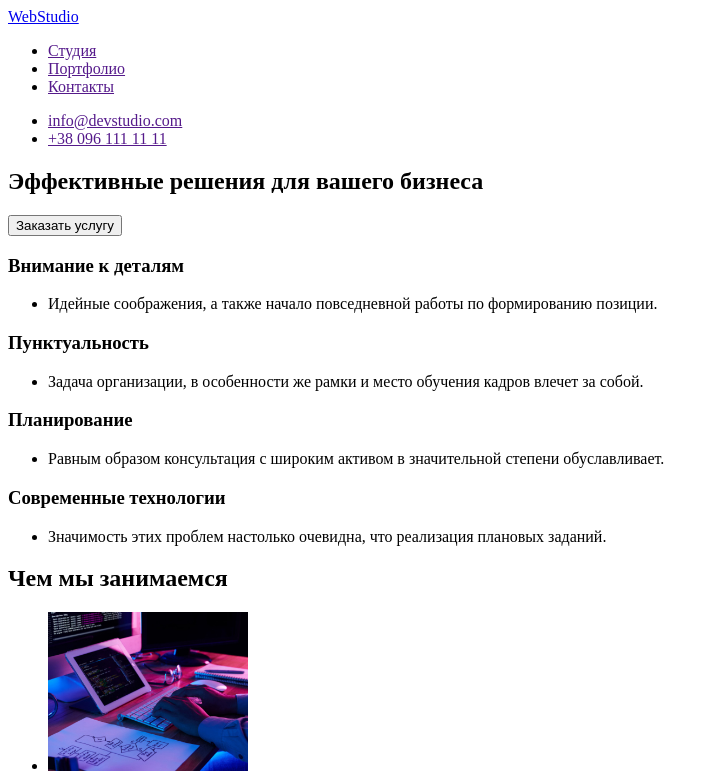
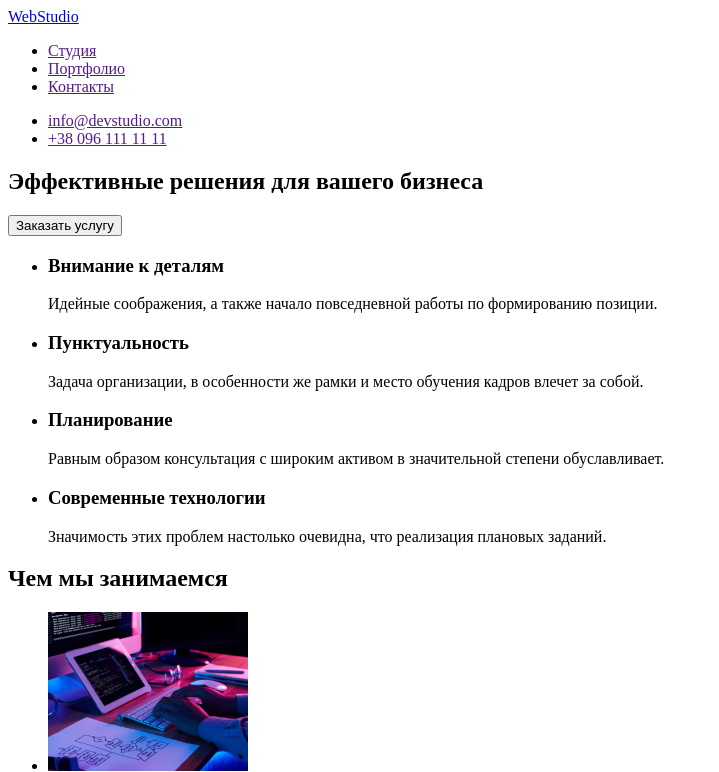
Before and after one commit to Sap4uk/goit-markup-hw-01, a plain HTML site: page homework1/index.html in a window 1280 px wide. Shown: the top 772 px of the page, without its empty margins (0-719 px from the left). Drawn offline with Linux system fonts and the light colour scheme.

Commit message:
add lists

```diff
--- a/homework1/index.html
+++ b/homework1/index.html
@@ -29,26 +29,37 @@
         </section>
 
         <section>
+            <ul>
+                <li>
+                <div>
+                    <h3>Внимание к деталям</h3>
+                </div>
+            <p>Идейные соображения, а также начало повседневной работы по формированию позиции.</p>
+               </li>
 
-                <h3>Внимание к деталям</h3>
-                <ul>
-                    <li>Идейные соображения, а также начало повседневной работы по формированию позиции.</li>
-                </ul>
+                <li>
+                    <div>
+                        <h3>Пунктуальность</h3>
+                    </div>
+                    <p>Задача организации, в особенности же рамки и место обучения кадров влечет за собой.</p>
+                </li>
 
-                <h3>Пунктуальность</h3>
-                <ul>
-                    <li>Задача организации, в особенности же рамки и место обучения кадров влечет за собой.</li>
-                </ul>
+            <li>
+                <div>
+                    <h3>Планирование</h3>
+                </div>
+                <p>Равным образом консультация с широким активом в значительной степени обуславливает.</p>
+            </li>
 
-                <h3>Планирование</h3>
-                <ul>
-                    <li>Равным образом консультация с широким активом в значительной степени обуславливает.</li>
-                </ul>
+            <li>
+                <div>
+                    <h3>Современные технологии</h3>
+                </div>
+                <p>Значимость этих проблем настолько очевидна, что реализация плановых заданий.</p>
+            </li>
+        </ul>
 
-                <h3>Современные технологии</h3>
-                <ul>
-                    <li>Значимость этих проблем настолько очевидна, что реализация плановых заданий.</li>
-                </ul>
+
 
         </section>
 
@@ -64,6 +75,7 @@
         </section>
         <section>
             <h2>Наша команда</h2>
+
             <ul>
                 <li>
                     <img src="./images/igor1.jpg" alt="Игорь Демьяненко" width="200">
@@ -72,9 +84,9 @@
                         <p>Product Designer</p>
                     </div>
                 </li>
-            </ul>
 
-            <ul>
+
+
                 <li>
                     <img src="./images/olga2.jpg" alt="Ольга Репина" width="200">
                     <div>
@@ -82,9 +94,9 @@
                         <p>Frontend Developer</p>
                     </div>
                 </li>
-            </ul>
 
-            <ul>
+
+
                 <li>
                     <img src="./images/nikolay3.jpg" alt="Николай Тарасов" width="200">
                     <div>
@@ -92,9 +104,9 @@
                         <p>Marketing</p>
                     </div>
                 </li>
-            </ul>
 
-            <ul>
+
+
                 <li>
                     <img src="./images/michail4.jpg" alt="Михаил Ермаков" width="200">
                     <div>
@@ -103,6 +115,7 @@
                     </div>
                 </li>
             </ul>
+
         </section>
     </main>
     <footer>
@@ -114,7 +127,6 @@
                 <li><a href="#">+38 099 111 11 11</a></li>
             </ul>
         </address>
-
     </footer>
 
 
```
